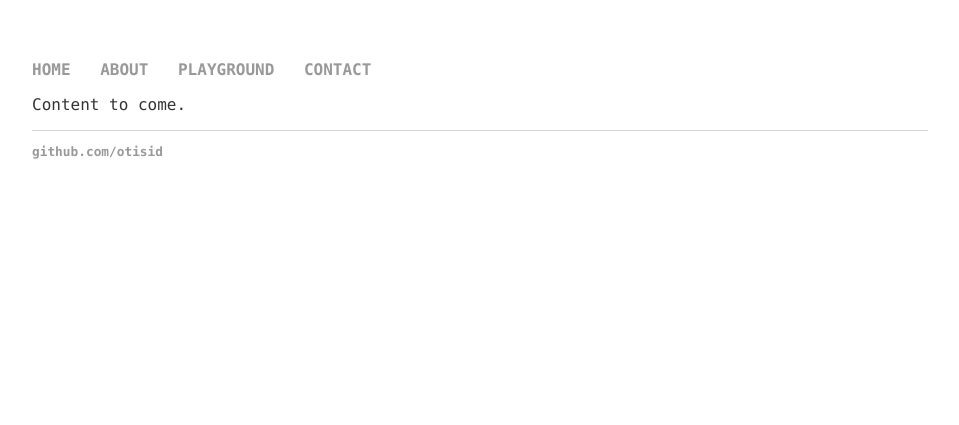
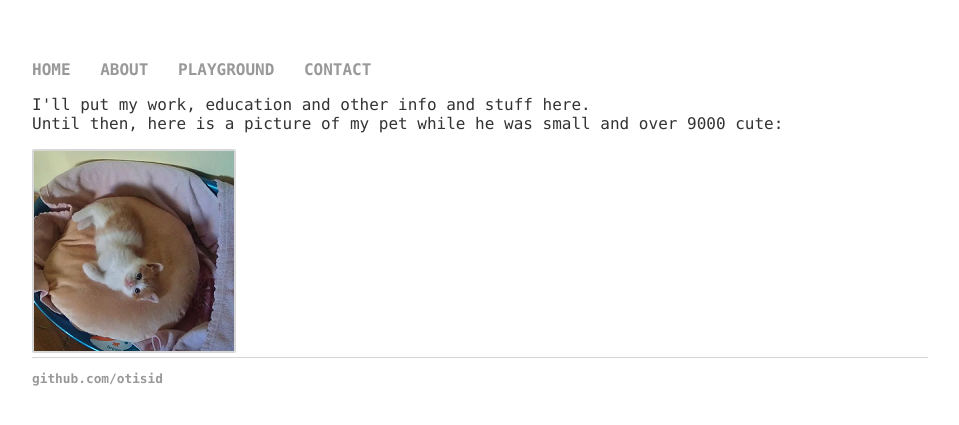
Before and after one commit to otisid/otisid.github.io, a Jekyll site: the page built from about/index.html, in a window 1280 px wide. Shown: the top 425 px of the page, without its empty margins (160-1119 px from the left). Built offline with Jekyll 4.4.1, drawn with Linux system fonts in a browser that asks for light colours.

Commit message:
Added new data

```diff
--- a/about/index.html
+++ b/about/index.html
@@ -2,4 +2,5 @@
 layout: default
 title: about
 ---
-<p>Content to come.</p>
+<p>I'll put my work, education and other info and stuff here.<br>Until then, here is a picture of my pet while he was small and over 9000 cute:</p>
+<img src="/sources/img/little_maxcat.png" title="Cute cat" alt="Here is cat!">
--- a/contact/index.html
+++ b/contact/index.html
@@ -2,4 +2,4 @@
 layout: default
 title: contact
 ---
-<p>Content to come.</p>
+<p>You can throw me an email at <a href="mailto:damir.andrasevic@gmail.com">gmail</a>.</p>
--- a/playground/index.html
+++ b/playground/index.html
@@ -2,4 +2,4 @@
 layout: default
 title: playground
 ---
-<p>Content to come.</p>
+<p>Nothing yet.</p>
--- a/sources/css/main.css
+++ b/sources/css/main.css
@@ -20,7 +20,7 @@ a {
     color: #999;
 }
 a:hover {
-    text-decoration: underline;
+    border-bottom: 2px solid #d5d5d5;
 }
 p {
     font-size: 1.0em;
@@ -31,15 +31,13 @@ footer {
     border-top: 1px solid #d5d5d5;
     font-size: .8em;
 }
-ul.posts {
-    margin: 20px auto 40px;
-    font-size: 1.5em;
-}
-ul.posts li {
-    list-style: none;
-}
 blockquote {
     border-left: 5px solid #d5d5d5;
     padding-left: 10px;
     font-size: 0.8em;
 }
+img {
+    background-color: #d7d7d7;
+    padding: 2px 2px;
+    border-radius: 2px;
+}
```
Also changed, not shown: sources/img/little_maxcat.png (added).
